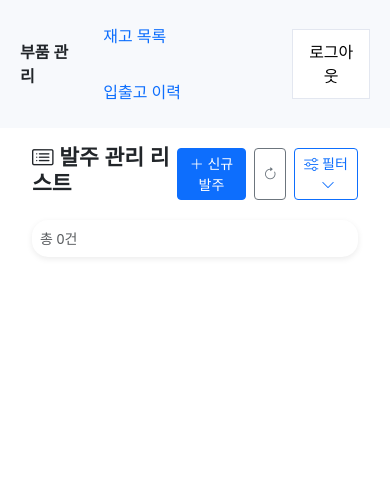
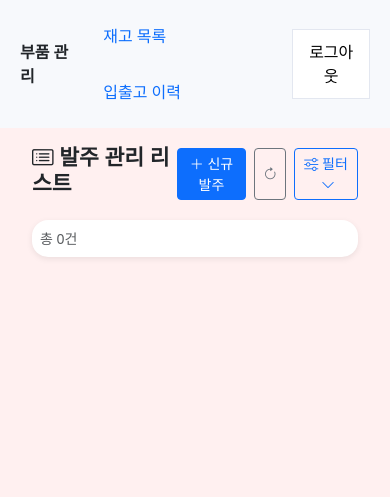
Before and after one commit to dangeun0/FnS_Web, a Flask app: page /order/list in a window 390 px wide. Shown: the top 497 px of the page. Run offline with Flask 3, Linux system fonts and the light colour scheme; data that the repository does not hold is empty.

Commit message:
디버그-1

```diff
--- a/static/css/order.css
+++ b/static/css/order.css
@@ -95,3 +95,9 @@ body { background:#f9fafb; }
     background: transparent !important;
   }
 }
+
+@media (max-width: 768px) {
+  body {
+    background: #fff0f0 !important;
+  }
+}
```
